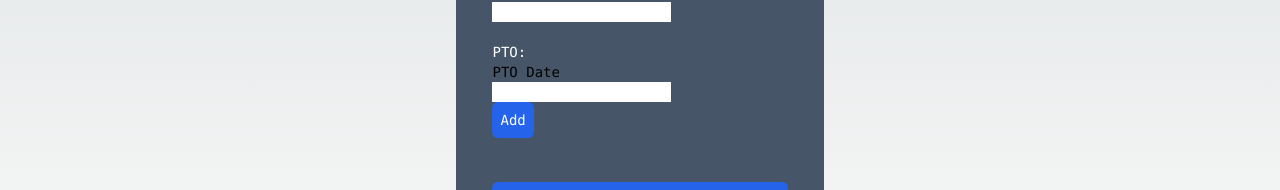
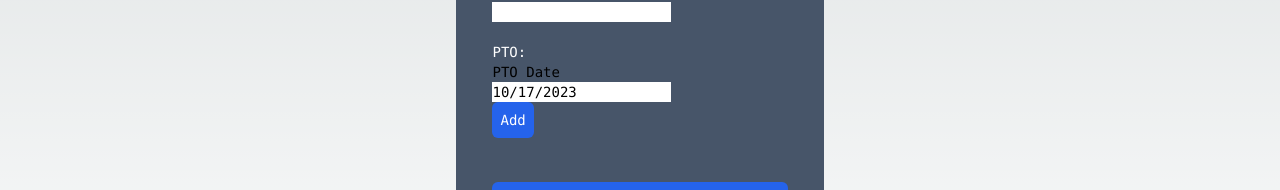
Before and after one commit to n3cr0Tech/wfh_date_calculator, a Next.js app: page / in a window 1280 px wide. Shown: the part 366-556 px from the top of the page. Built offline with nearby package versions, Linux system fonts and the light colour scheme.

Commit message:
WIP - refactored to handle list of dates, TODO: add Date input for end date for each row

```diff
--- a/src/components/ui/pto-dates.tsx
+++ b/src/components/ui/pto-dates.tsx
@@ -1,45 +1,62 @@
 import React, { useState } from "react";
 
+import DatePicker from "react-datepicker";
+import 'react-datepicker/dist/react-datepicker.css';
 
 export default function PTODates(){
-    const [ptoList, setPTOList] = useState([{pto: ""}]);
+    const [startDateList, setStartDateList] = useState<Date[]>([new Date()]);
+    const [endDateList, setEndDateList] = useState<Date[]>([new Date()]);
 
-    console.log(ptoList);
+    console.log(startDateList);
 
     const handlePTOAdd = () => {
-        setPTOList([...ptoList, {pto: ""}]);
+        setStartDateList([...startDateList, new Date()]);
+        setEndDateList([...endDateList, new Date()]);
     };
 
     const handlePTORemove = (index:number) => {
-        const list = [...ptoList];
+        const list = [...startDateList];
         list.splice(index, 1);
-        setPTOList(list);
+        setStartDateList(list);
     }
 
-    const handlPTOElementOnChange = (event: any, index: number) =>{
+    const handleStartDateElementOnChange = (event: any, index: number) =>{
         const {id, value} = event.target;
-        const list = [...ptoList];
-        list[index].pto = value;
-        setPTOList(list);
+        const list = [...startDateList];
+        list[index] = value;
+        setStartDateList(list);
+    }
+
+    const handleEndDateElementOnChange = (event: any, index: number) =>{
+        const {id, value} = event.target;
+        const list = [...endDateList];
+        list[index] = value;
+        setEndDateList(list);
     }
 
     return(
         <div>
             <label>PTO Date</label>
             {
-                ptoList.map((ptoElement, i) =>(
+                startDateList.map((e, i) =>(
                     <div key={`pto_${i}`}>
-                        <input name={`ptoStart_${i}`} type="text" required className="text-black"
-                        value={ptoElement.pto}
-                        onChange={(e) => handlPTOElementOnChange(e, i)}
+                         <DatePicker
+                            id={`ptoEnd_${i}`}
+                            className="text-black"
+                            selectsEnd
+                            selected={e}
+                            onChange={(e) => handleStartDateElementOnChange(e, i)}
+                            endDate={endDateList[i]}
+                            startDate={startDateList[i]}
+                            minDate={startDateList[i]}
                         />
-                        {ptoList.length > 1 && (
+                        {startDateList.length > 1 && (
                             <button type="button" id="remove-btn" className="btn flex-row rounded-md text-white bg-blue-600 hover:bg-blue-700 py-2 px-2"
                                 onClick={() => handlePTORemove(i)}>
                                 <span>Remove</span>
                             </button>
                         )}
-                        {ptoList.length - 1 === i && ptoList.length < 10 && (
+                        {startDateList.length - 1 === i && startDateList.length < 10 && (
                             <button type="button" id="add-btn" className="btn flex space-x-4 rounded-md text-white bg-blue-600 hover:bg-blue-700 py-2 px-2"
                             onClick={handlePTOAdd}
                             >
```
